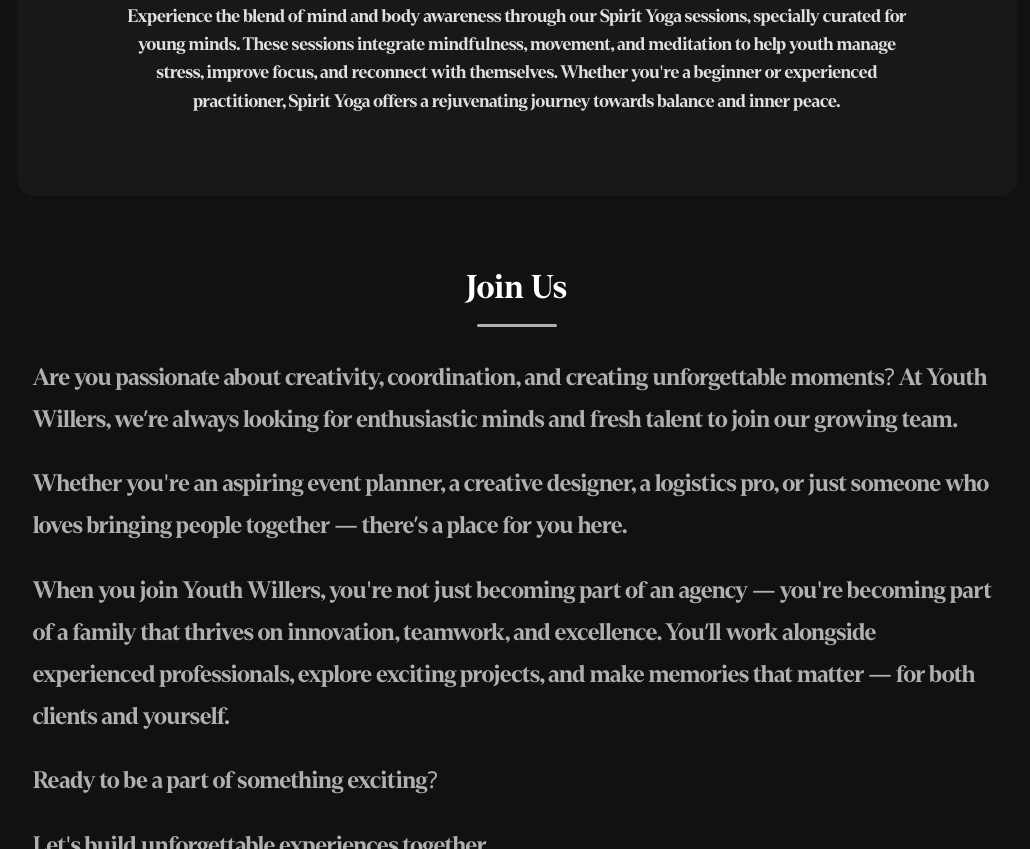
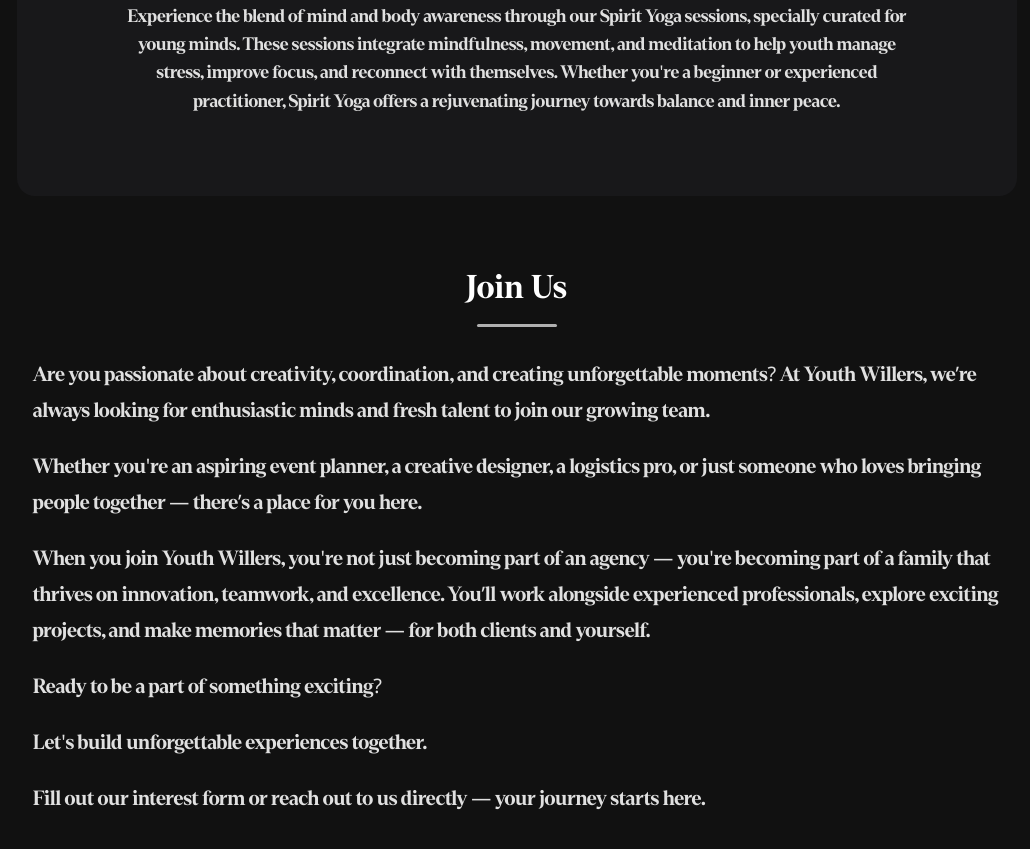
Before and after one commit to notvishalsingh/YW.website, a plain HTML site: page w3/index.html in a window 1280 px wide. Shown: the part 11151-12000 px from the top of the page, without its empty margins (123-1153 px from the left). Drawn offline with Linux system fonts and the light colour scheme.

Commit message:
added new font, font animation, space btw YW

```diff
--- a/w3/style.css
+++ b/w3/style.css
@@ -193,6 +193,7 @@ h3 {
   }
 }
 
+<<<<<<< HEAD
 /*animation for join us section*/
 .join-animate{
   color: #b0b0b0;
@@ -213,6 +214,8 @@ h3 {
   }
 }
 
+=======
+>>>>>>> ac6f424 (added new font, font animation, space btw YW)
 /*font size of welcome section*/
 .max_font_size {
   font-size: 1.7rem;
```
Also changed, not shown: w3/script.js (line endings or trailing spaces).
